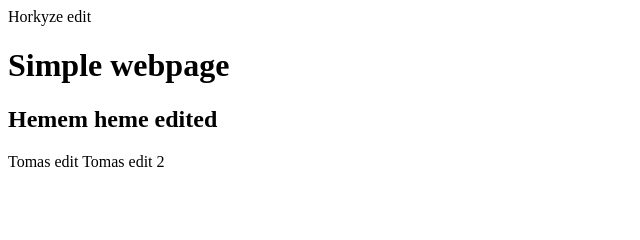
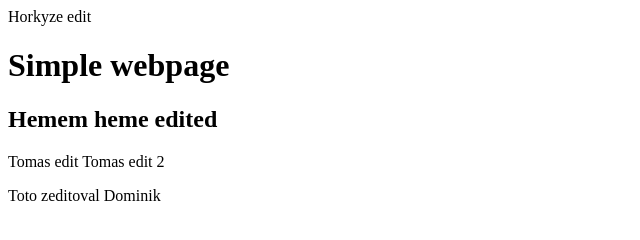
Before and after one commit to Horkyze/ducking-archer, a plain HTML site: page index.html in a window 1280 px wide. Shown: the whole page, without its empty margins (0-640 px from the left). Drawn offline with Linux system fonts and the light colour scheme.

Commit message:
pridal som line

```diff
--- a/index.html
+++ b/index.html
@@ -12,5 +12,6 @@
 	Tomas edit
 	Tomas edit 2
 	</p>
+	Toto zeditoval Dominik
     </body>
 </html>
```
